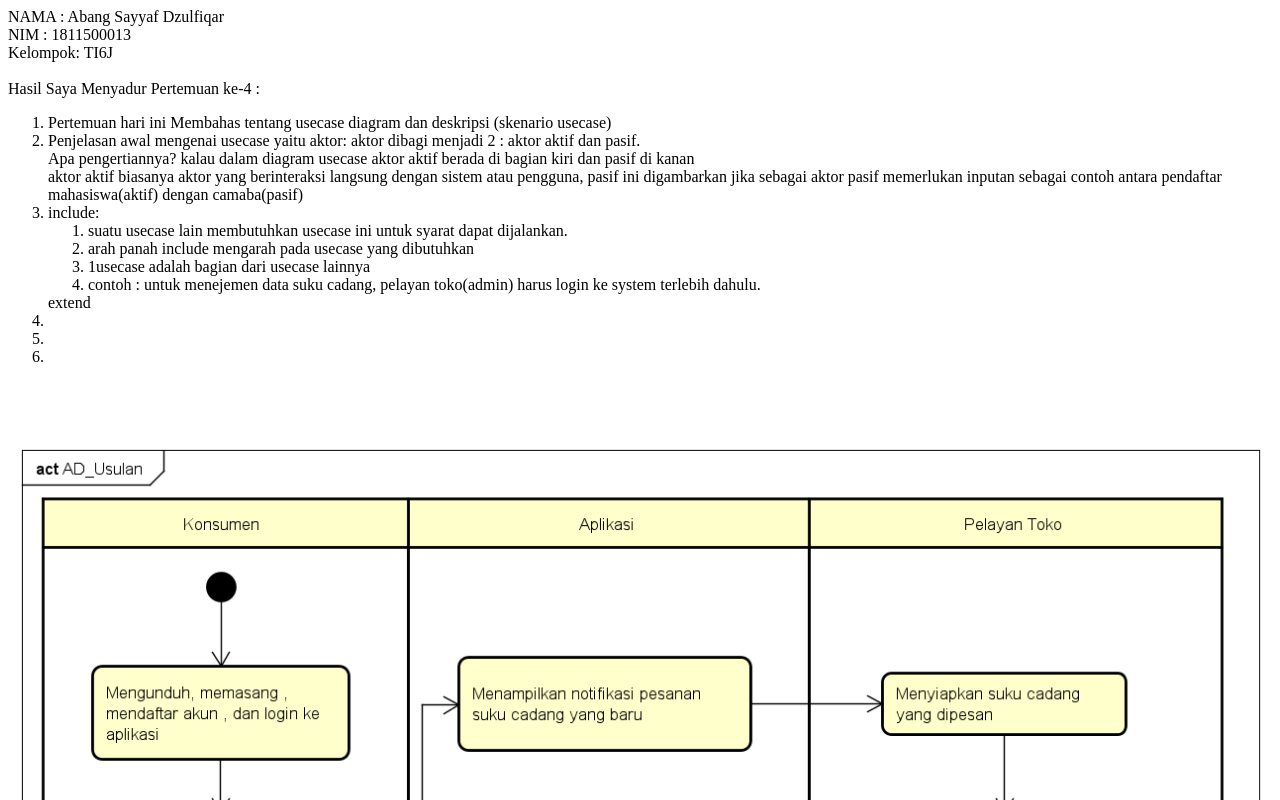
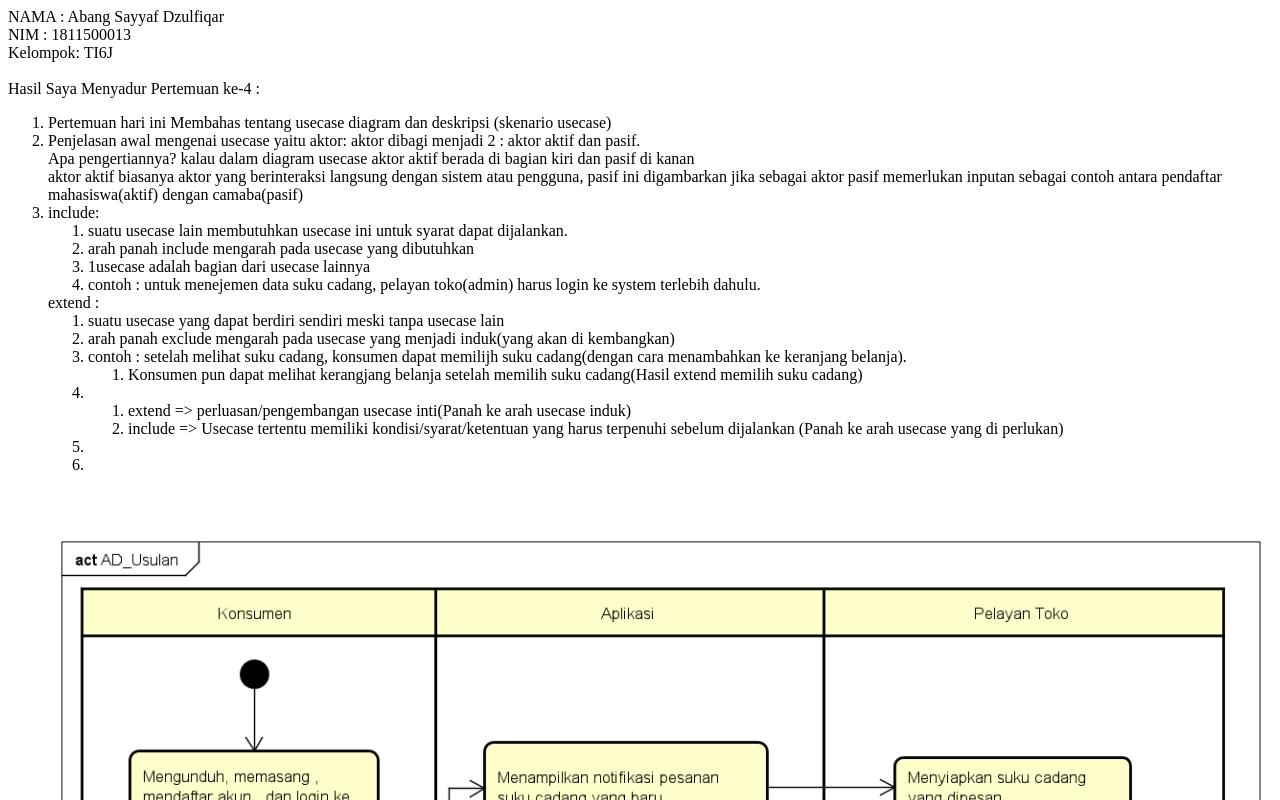
Before and after one commit to abang12-me/sadurrpl, a plain HTML site: page 4/index.html in a window 1280 px wide. Shown: the top 800 px of the page. Drawn offline with Linux system fonts and the light colour scheme; files whose address does not match are found by name.

Commit message:
Update index.html

```diff
--- a/4/index.html
+++ b/4/index.html
@@ -14,8 +14,18 @@ Hasil Saya Menyadur Pertemuan ke-4 : <br>
     <li>1usecase adalah bagian dari usecase lainnya</li>
     <li>contoh : untuk menejemen data suku cadang, pelayan toko(admin) harus login ke system terlebih dahulu.</li>
     </ol>
-  extend</li>
-  <li></li>
+  extend :<ol>
+    <li>suatu usecase yang dapat berdiri sendiri meski tanpa usecase lain</li>
+    <li>arah panah exclude mengarah pada usecase yang menjadi induk(yang akan di kembangkan)</li>
+    <li>contoh : setelah melihat suku cadang, konsumen dapat memilijh suku cadang(dengan cara menambahkan ke keranjang belanja).
+      <ol>
+        <li>Konsumen pun dapat melihat kerangjang belanja setelah memilih suku cadang(Hasil extend memilih suku cadang)</li>
+      </ol>
+    </li>
+  <li><ol>
+    <li>extend => perluasan/pengembangan usecase inti(Panah ke arah usecase induk)</li>
+    <li>include => Usecase tertentu memiliki kondisi/syarat/ketentuan yang harus terpenuhi sebelum dijalankan (Panah ke arah usecase yang di perlukan)</li>
+    </ol></li>
   <li></li>
   <li></li>
 </ol>
```
